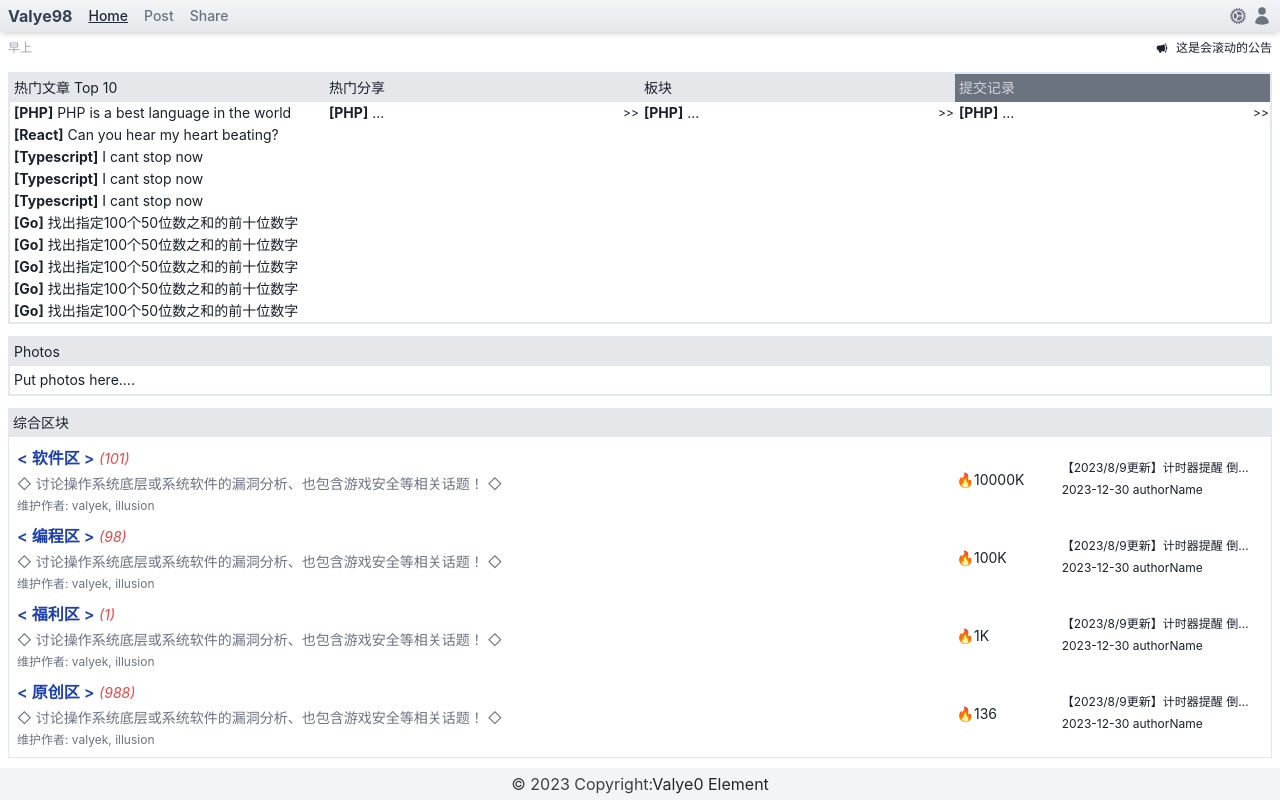
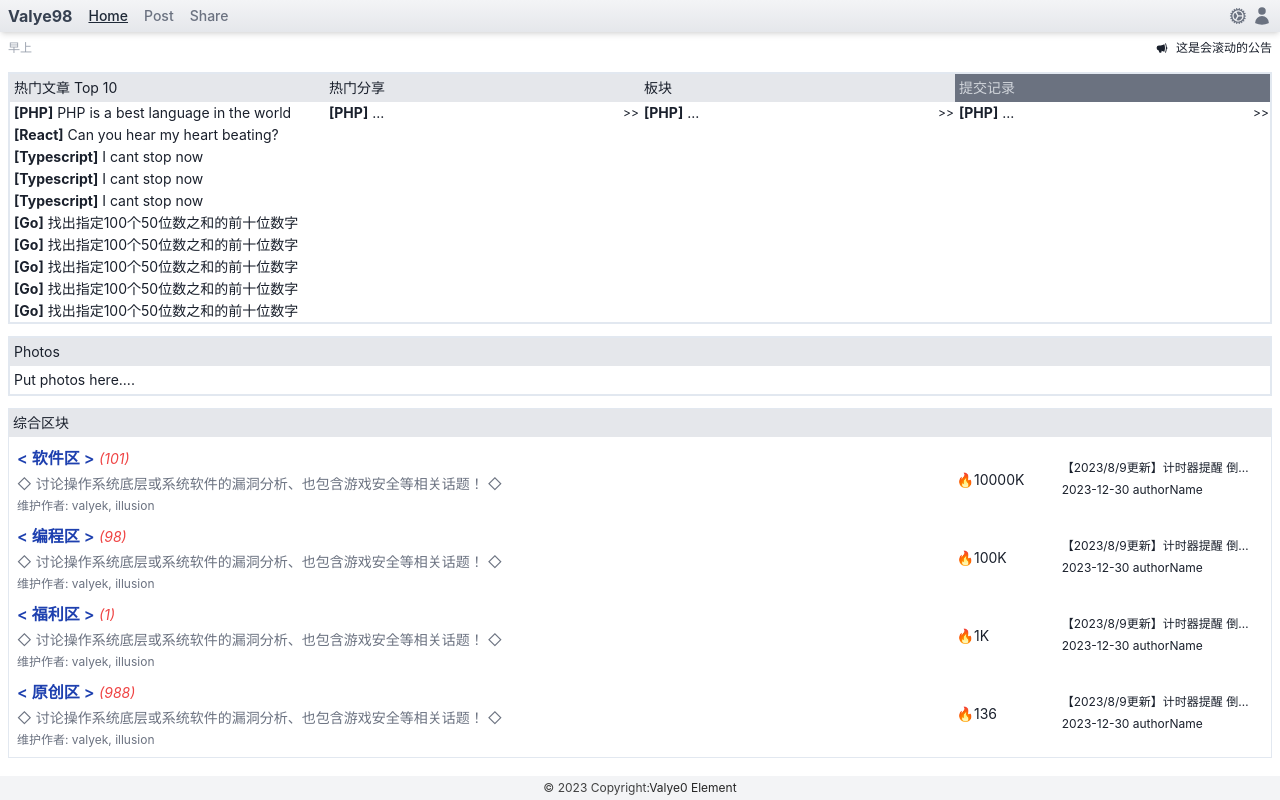
Before and after one commit to hjklchan/valyek, a React (Vite) app: page /home in a window 1280 px wide. Built offline with nearby package versions, Linux system fonts and the light colour scheme.

Commit message:
调整模板

```diff
--- a/src/layouts/components/Footer.tsx
+++ b/src/layouts/components/Footer.tsx
@@ -3,7 +3,7 @@ const Footer = () => {
     return <footer>
         {/** Copyright section **/}
         <div
-            className="bg-gray-100 p-1 text-center text-neutral-700 dark:bg-neutral-700 dark:text-neutral-200 fixed left-0 bottom-0 right-0">
+            className="bg-gray-100 p-1 text-center text-neutral-700 dark:bg-neutral-700 dark:text-neutral-200 fixed left-0 bottom-0 right-0 text-xs">
             © 2023 Copyright:
             <a
                 className="text-neutral-800 dark:text-neutral-400"
--- a/src/layouts/components/Header.tsx
+++ b/src/layouts/components/Header.tsx
@@ -36,7 +36,7 @@ const Header = () => {
         <div className="flex items-center h-full text-gray-800 mr-3">
             <div>
                 <span
-                    className="text-xxl font-bold text-bold text-gray-700"
+                    className="text-xxl font-bold cursor-pointer text-bold text-gray-700"
                     onClick={() => goHome()}
                 >Valye98</span>
             </div>
```
